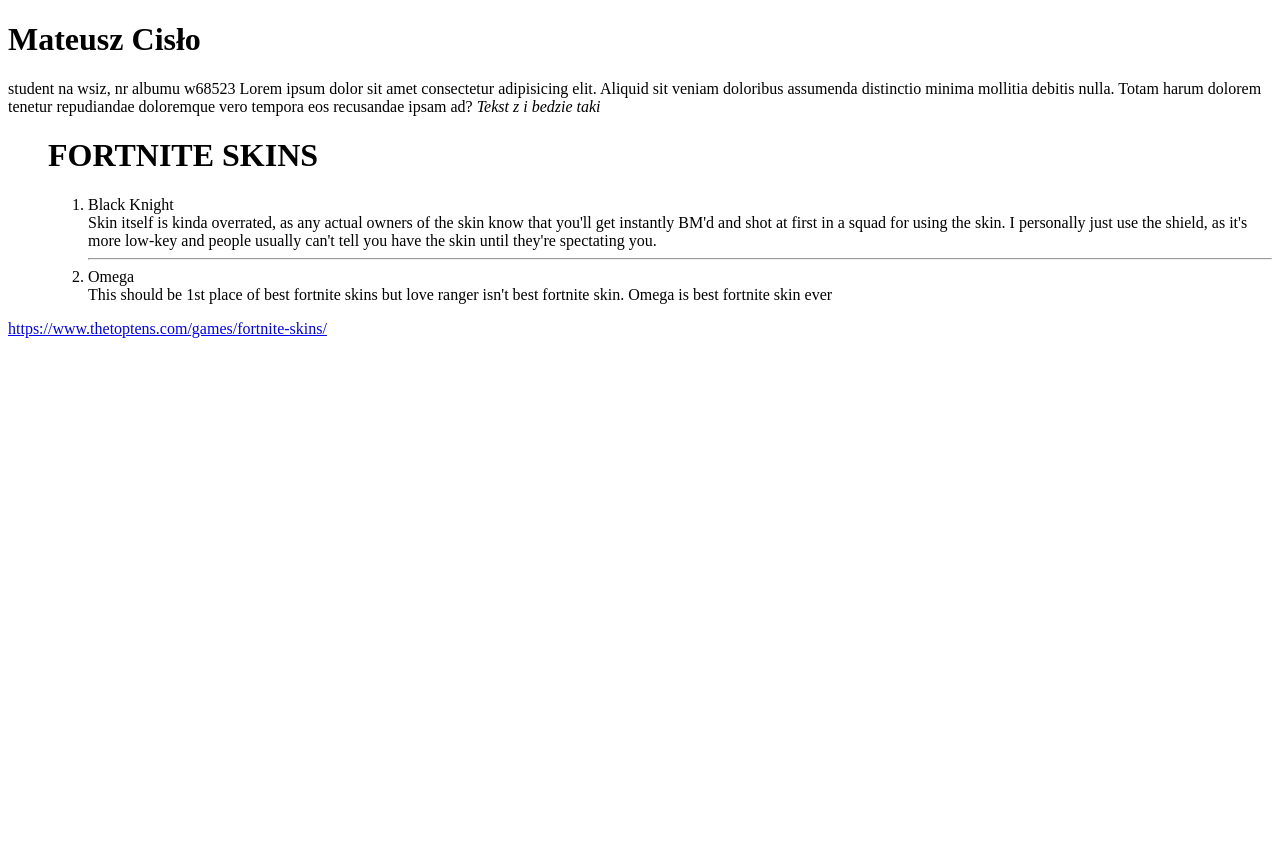
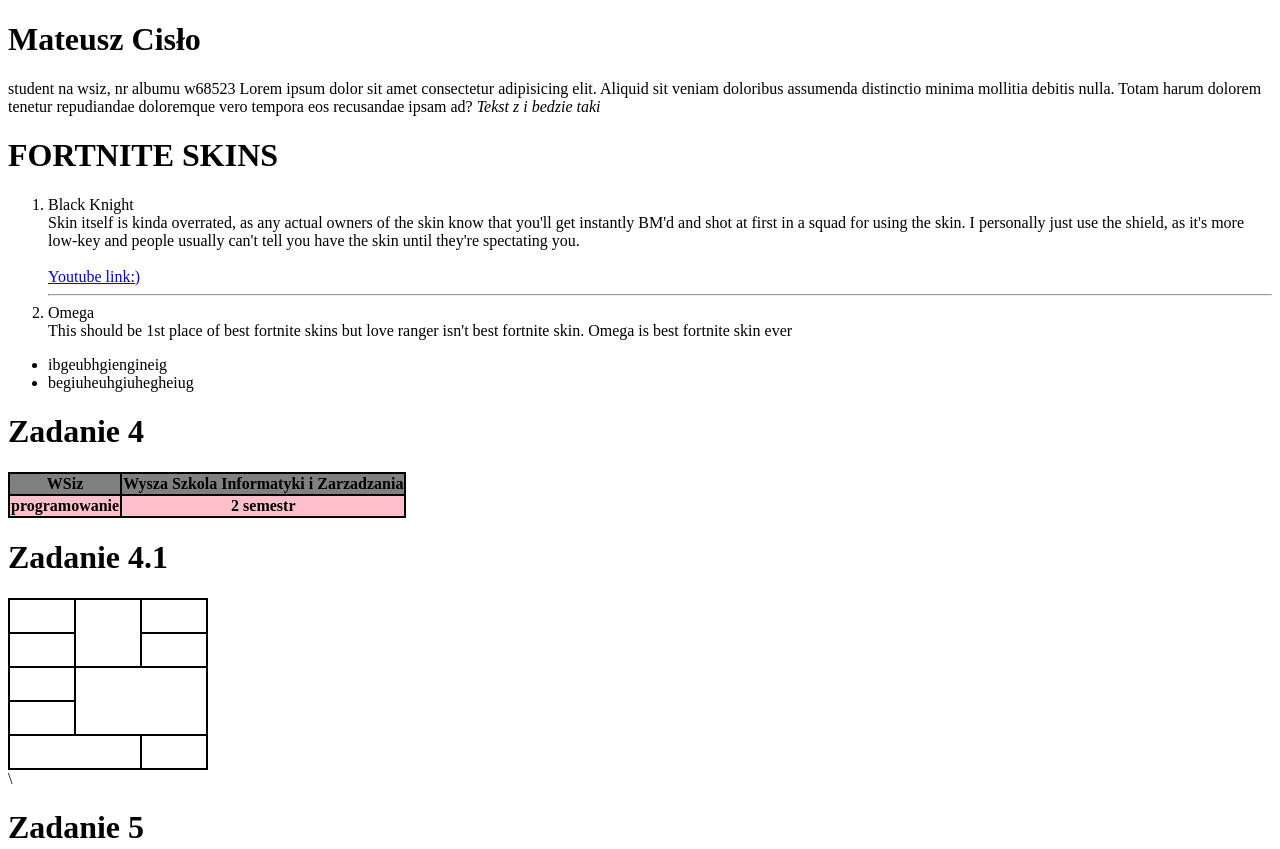
Before and after one commit to MateuszC123/https-github.com-MateuszC123-w68523_Programowanie_SL02_2IID-P-2023, a plain HTML site: page LAB_1/Index.html in a window 1280 px wide. Shown: the top 849 px of the page. Before the commit the page ends 800 px from the top, so only its background shows below. Drawn offline with Linux system fonts and the light colour scheme.

Commit message:
zajecia 1_lab

```diff
--- a/LAB_1/Index.html
+++ b/LAB_1/Index.html
@@ -11,16 +11,65 @@
     <!-- lorem(mozna uszyc (lorem*numer) linji krotych chcesz wypelniontych ranom tekst-->
     Lorem ipsum dolor sit amet consectetur adipisicing elit. Aliquid sit veniam doloribus assumenda distinctio minima mollitia debitis nulla. Totam harum dolorem tenetur repudiandae doloremque vero tempora eos recusandae ipsam ad?
     <i>Tekst z i bedzie taki</i>
-    <ul>
         <h1>FORTNITE SKINS</h1>
         <ol><li>Black Knight</li>
         Skin itself is kinda overrated, as any actual owners of the skin know that you'll get instantly BM'd and shot at first in a squad for using the skin. I personally just use the shield, as it's more low-key and people usually can't tell you have the skin until they're spectating you.
-
+        <br>
+        <br>
+        <a href="https://www.youtube.com/" target="self" title="YT LINK">Youtube link:) </a><br>
         <hr>
         <li>Omega</li>
         This should be 1st place of best fortnite skins but love ranger isn't best fortnite skin. Omega is best fortnite skin ever
     </ol>
-    </ul>
-<a href="URL" >https://www.thetoptens.com/games/fortnite-skins/ </a>
+
+<ul>
+    <li>ibgeubhgiengineig</li>
+    <li>begiuheuhgiuhegheiug</li>
+</ul>
+<h1>Zadanie 4</h1>
+
+<table bgcolor="black">
+    <tr bgcolor="grey">
+        <th>WSiz</th>
+        <th>Wysza Szkola Informatyki i Zarzadzania</th>
+    </tr>
+    <tr bgcolor="pink">
+        <th>programowanie</th>
+        <th>2 semestr</th>
+    </tr>
+</table>
+
+<h1>Zadanie 4.1</h1>
+<table bgcolor="black" height="100" width="200">
+    <tr>
+        <td width="100" height="30" bgcolor="white"></td>
+        <th width="100" height="30" bgcolor="white"rowspan="2"></th>
+        <th width="100" height="30" bgcolor="white"></th>
+    </tr>
+
+    <tr>
+        <td width="100" hieght="30" bgcolor="white"
+        ></td>
+        <th height="30" bgcolor="white"
+        ></th>
+    </tr>
+
+    <tr>
+        <td width="100" height="30" bgcolor="white"></td>
+        <th bgcolor="white" rowspan="2" colspan="2"></th>
+    </tr>
+
+    <tr>
+        <td width="100" height="30" bgcolor="white"
+        ></td>
+    </tr>
+    <tr>
+        <td width="100" height="30" bgcolor="white" colspan="2"></td>
+        <th width="100" height="30" bgcolor="white"
+        ></th>
+    </tr>
+</table>\
+<h1>Zadanie 5</h1>
+<img src="brimstone.jpg" width="250" height="250">
 </body>
 </html>
```
Also changed, not shown: LAB_1/brimstone.jpg (added).
